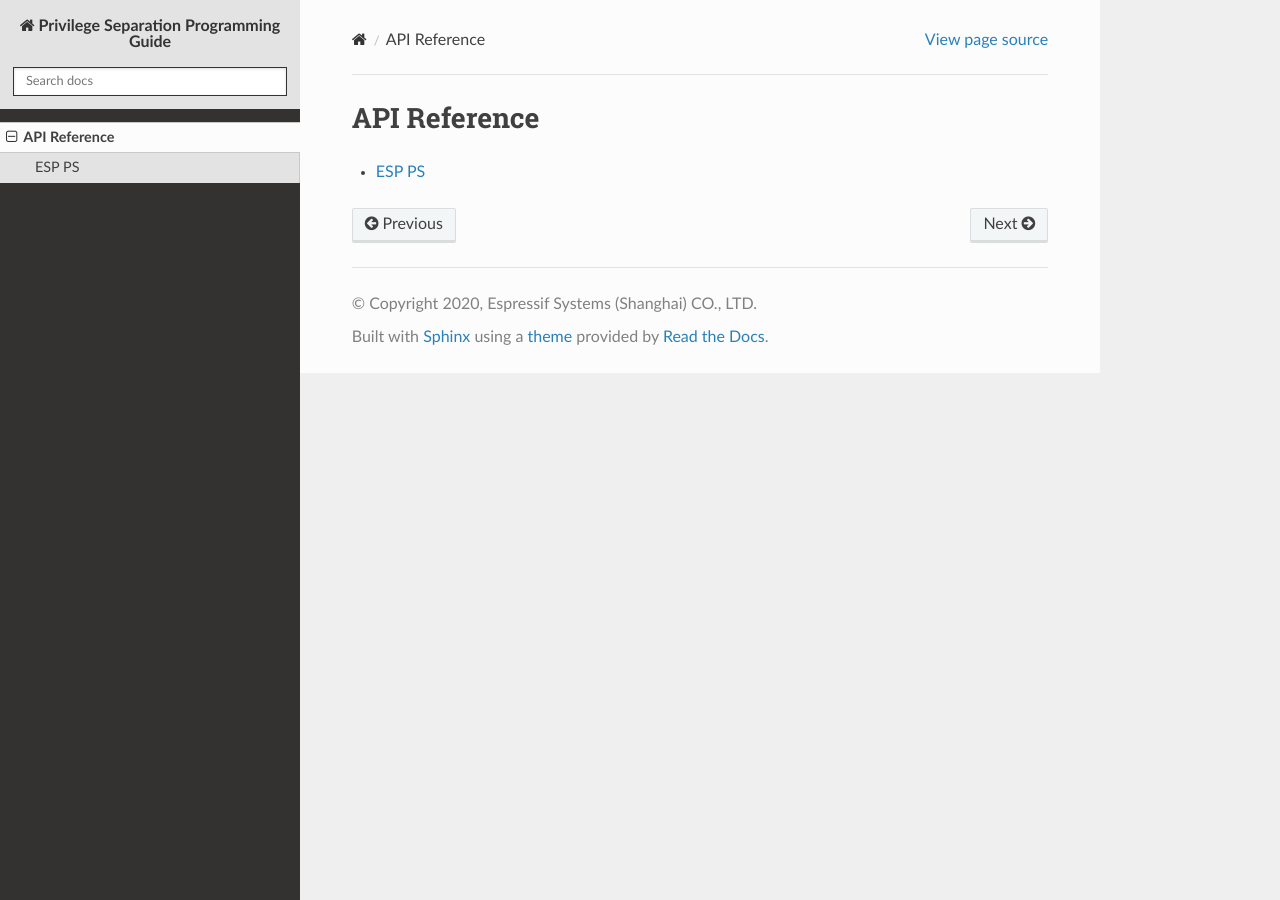
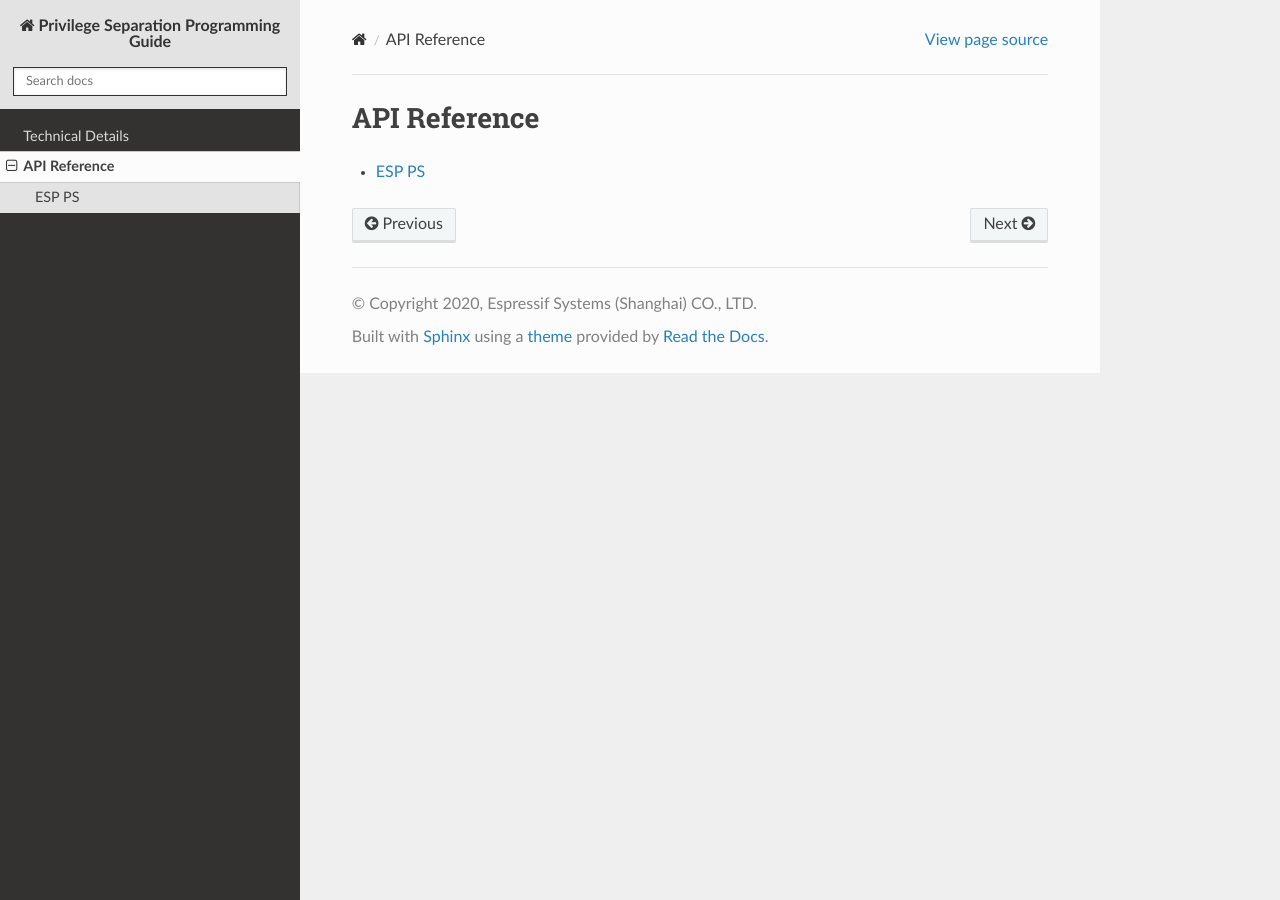
Before and after one commit to espressif/esp-privilege-separation, a Sphinx documentation site: the page built from docs/api-reference/index.rst, in a window 1280 px wide. Built offline with Sphinx 7.4.7 and the Read the Docs theme 2.0.0, drawn with Linux system fonts in a browser that asks for light colours; the version number could not be read and is left out.

Commit message:
Add technical details page

```diff
--- a/docs/index.rst
+++ b/docs/index.rst
@@ -18,4 +18,5 @@ Some additional highlights
 .. toctree::
    :maxdepth: 2
 
+   Technical Details <technical-details/index>
    API Reference <api-reference/index>
--- /dev/null
+++ b/docs/technical-details/index.rst
@@ -0,0 +1,7 @@
+Technical Details
+=================
+
+.. toctree::
+   :maxdepth: 4
+
+   technical_details.rst
--- /dev/null
+++ b/docs/technical-details/technical_details.rst
@@ -0,0 +1,4 @@
+Architecture
+############
+
+This page should add technical details of implementation
```
